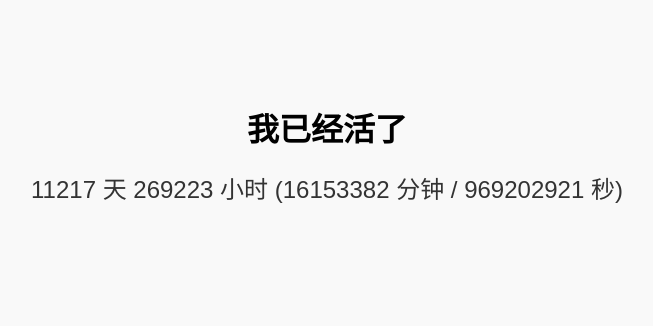
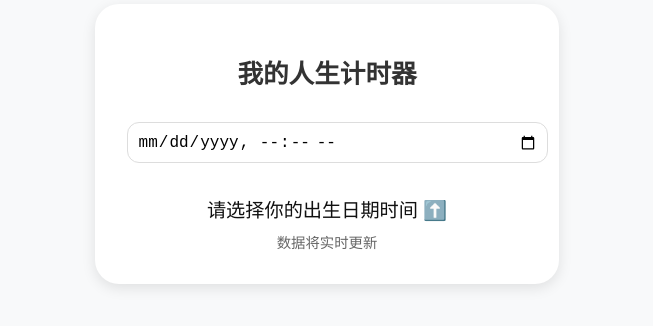
Before and after one commit to ZhangChule/zhangchule.github.io, a plain HTML site: page index.html in a window 1280 px wide. Shown: the part 256-582 px from the top of the page, without its empty margins (313-966 px from the left). Drawn offline with Linux system fonts and the light colour scheme.

Commit message:
Update index.html

```diff
--- a/index.html
+++ b/index.html
@@ -5,35 +5,68 @@
   <title>我的人生计时器</title>
   <style>
     body {
-      font-family: Arial, sans-serif;
-      background: #f9f9f9;
+      font-family: 'Inter', -apple-system, BlinkMacSystemFont, "Segoe UI", Roboto, sans-serif;
+      background: #f8f9fa;
+      margin: 0;
       display: flex;
-      flex-direction: column;
+      justify-content: center;
       align-items: center;
-      justify-content: center;
       height: 100vh;
-      margin: 0;
+    }
+    .card {
+      background: #fff;
+      padding: 2rem;
+      border-radius: 1.5rem;
+      box-shadow: 0 4px 14px rgba(0,0,0,0.1);
+      text-align: center;
+      max-width: 400px;
+      width: 90%;
     }
     h1 {
-      font-size: 2em;
-      margin-bottom: 20px;
+      font-size: 1.6rem;
+      margin-bottom: 1rem;
+      color: #333;
+    }
+    input {
+      margin: 1rem 0;
+      padding: 0.6rem;
+      font-size: 1rem;
+      border: 1px solid #ddd;
+      border-radius: 0.75rem;
+      width: 100%;
     }
     #timer {
-      font-size: 1.5em;
-      color: #333;
+      font-size: 1.2rem;
+      font-weight: 500;
+      margin-top: 1rem;
+      color: #111;
+    }
+    .sub {
+      font-size: 0.9rem;
+      color: #666;
+      margin-top: 0.5rem;
     }
   </style>
 </head>
 <body>
-  <h1>我已经活了</h1>
-  <div id="timer"></div>
+  <div class="card">
+    <h1>我的人生计时器</h1>
+    <input type="datetime-local" id="birthInput" />
+    <div id="timer">请选择你的出生日期时间 ⬆️</div>
+    <div class="sub">数据将实时更新</div>
+  </div>
 
   <script>
-    const birthDate = new Date("1995-01-01T12:00:00"); // 修改为你的出生时间
+    let birthDate = null;
 
     function updateTimer() {
+      if (!birthDate) return;
       const now = new Date();
       const diff = now - birthDate;
+      if (diff < 0) {
+        document.getElementById("timer").innerHTML = "还没出生呢 🤔";
+        return;
+      }
 
       const days = Math.floor(diff / (1000 * 60 * 60 * 24));
       const hours = Math.floor(diff / (1000 * 60 * 60));
@@ -41,11 +74,15 @@
       const seconds = Math.floor(diff / 1000);
 
       document.getElementById("timer").innerHTML =
-        `${days} 天 ${hours} 小时 (${minutes} 分钟 / ${seconds} 秒)`;
+        `${days} 天<br>${hours} 小时<br>${minutes} 分钟<br>${seconds} 秒`;
     }
 
+    document.getElementById("birthInput").addEventListener("change", (e) => {
+      birthDate = new Date(e.target.value);
+      updateTimer();
+    });
+
     setInterval(updateTimer, 1000);
-    updateTimer();
   </script>
 </body>
 </html>
```
